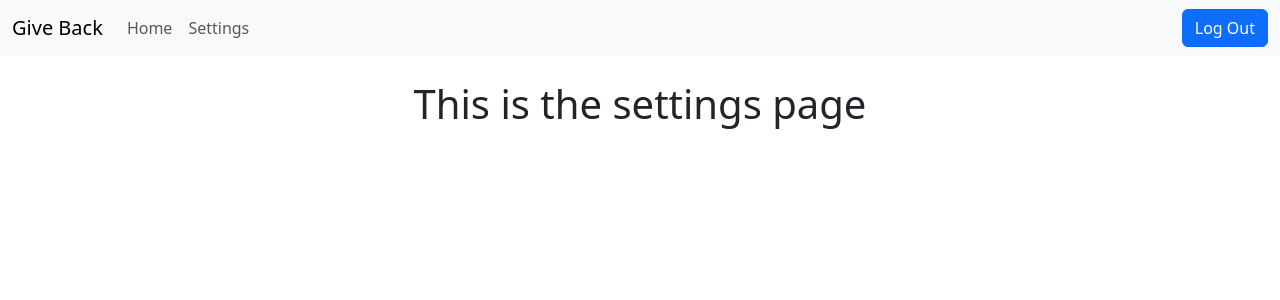
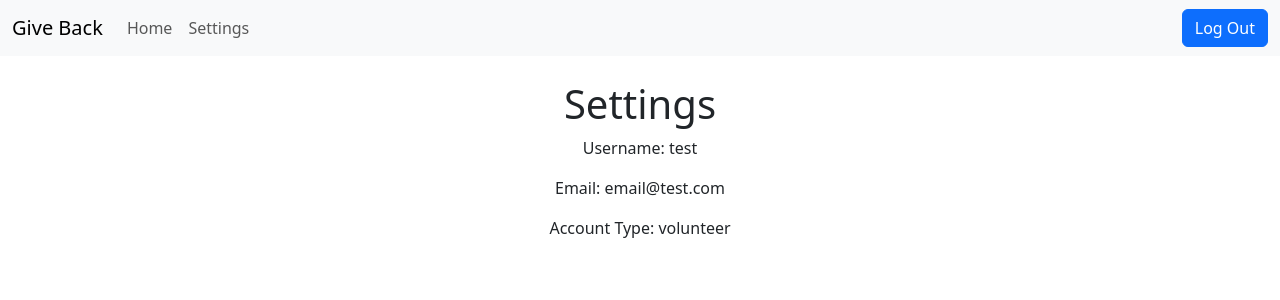
Before and after one commit to ad-str/HelpJawn, a React (Vite) app in the folder frontend/: page /settings in a window 1280 px wide. Shown: the top 300 px of the page. Built offline with nearby package versions, Linux system fonts and the light colour scheme.

Commit message:
Added user information to display to settings

```diff
--- a/frontend/src/routes/Settings.tsx
+++ b/frontend/src/routes/Settings.tsx
@@ -1,7 +1,18 @@
-export function Settings() {
+import React from "react"
+import { User } from "../App"
+
+interface SettingsProps {
+    user: User;
+    type: string;
+}
+
+export const Settings: React.FC<SettingsProps> = ({user, type}) => {
     return (
         <div>
-            <h1>This is the settings page</h1>
+            <h1>Settings</h1>
+            <p>Username: {user.username}</p>
+            <p>Email: {user.email}</p>
+            <p>Account Type: {type}</p>
         </div>
     )
 }
```
